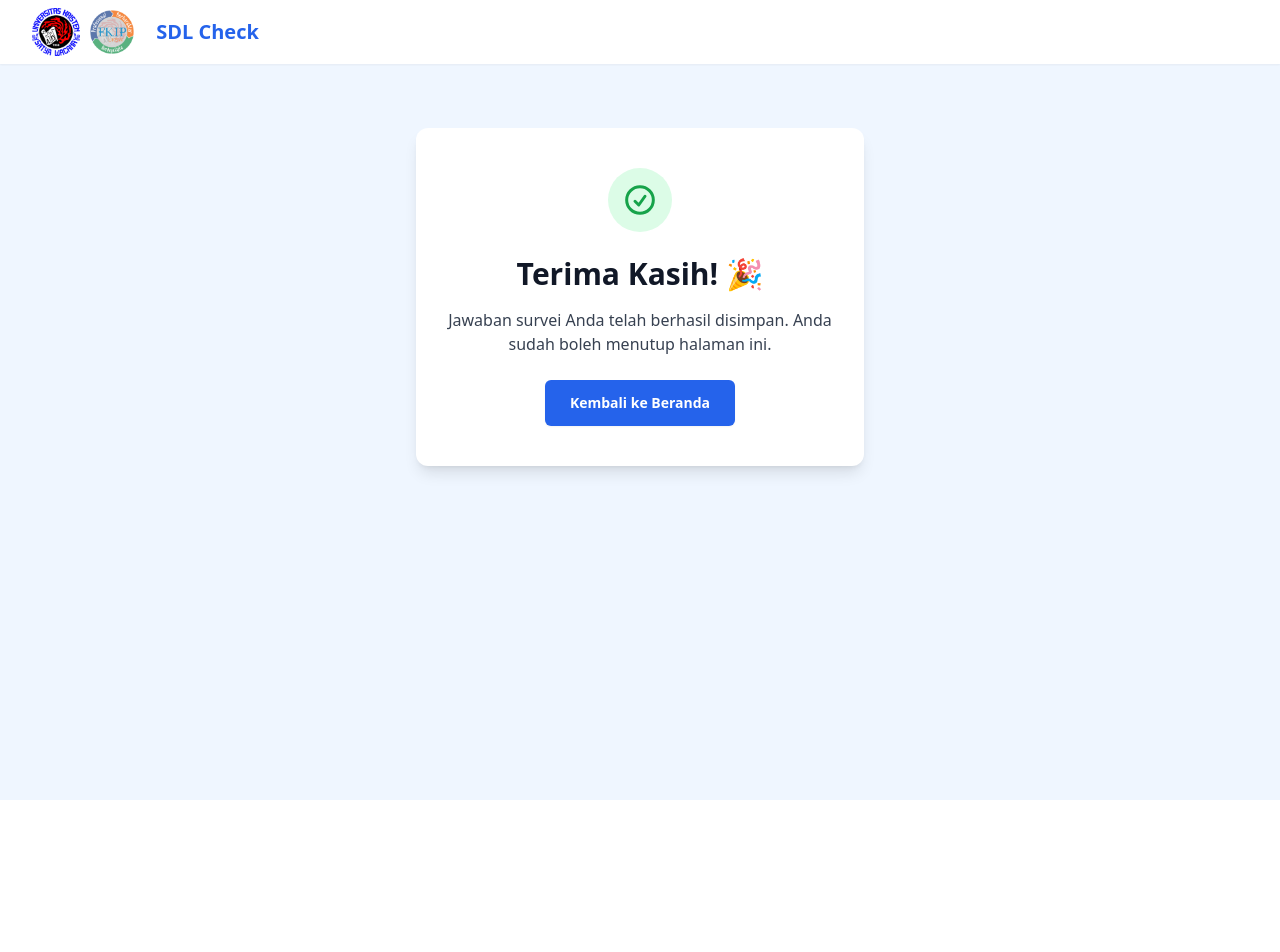
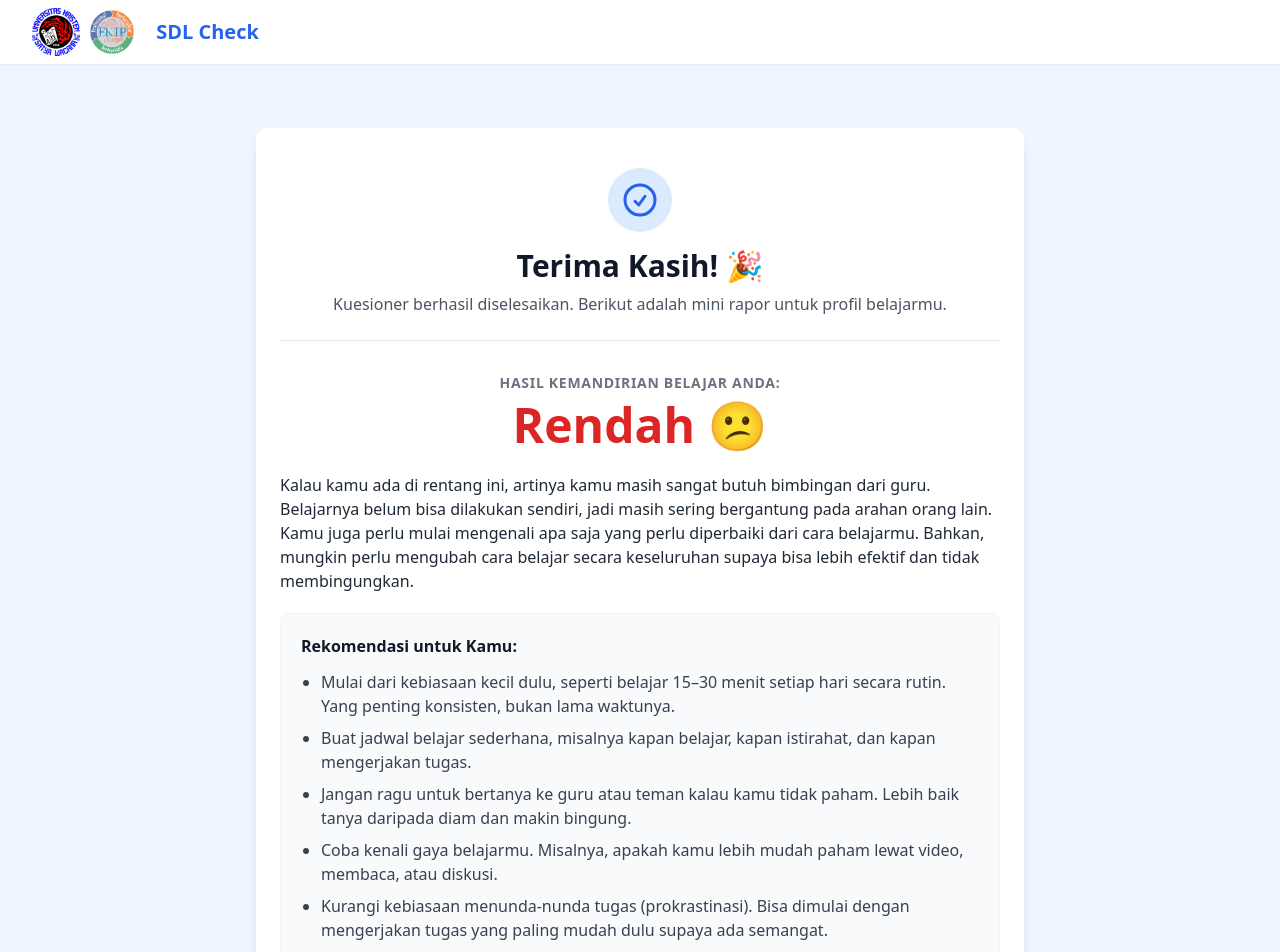
Before and after one commit to Juann-E/Angket, a React (Vite) app in the folder Frontend/: page /survey/selesai in a window 1280 px wide. Shown: the top 952 px of the page. Before the commit the page ends 800 px from the top, so only its background shows below. Built offline with nearby package versions, Linux system fonts and the light colour scheme; no server answers.

Commit message:
feat: perbarui UI halaman rapor dinamis selesai survei & data payload backend

```diff
--- a/Frontend/src/pages/participant/IsiSurvey.jsx
+++ b/Frontend/src/pages/participant/IsiSurvey.jsx
@@ -154,9 +154,9 @@ const IsiSurvey = () => {
     try {
       setSubmittingFinish(true);
       setError('');
-      await axiosClient.post('/pengaturan/code_management/finish', { code });
+      const response = await axiosClient.post('/pengaturan/code_management/finish', { code });
       localStorage.removeItem('survey_pin');
-      navigate('/survey/selesai');
+      navigate('/survey/selesai', { state: { hasilSurvei: response.data } });
     } catch (err) {
       setError(
         err.response?.data?.message ||
--- a/Frontend/src/pages/participant/SurveySelesai.jsx
+++ b/Frontend/src/pages/participant/SurveySelesai.jsx
@@ -1,9 +1,63 @@
 import React from 'react';
-import { useNavigate } from 'react-router-dom';
+import { useNavigate, useLocation } from 'react-router-dom';
 import Navbar from '../../components/common/Navbar';
+
+// Dictionary Kategori Data
+const KATEGORI_DATA = {
+  Low: {
+    label: "Rendah 😕",
+    colorClass: "text-red-600",
+    penjelasan: "Kalau kamu ada di rentang ini, artinya kamu masih sangat butuh bimbingan dari guru. Belajarnya belum bisa dilakukan sendiri, jadi masih sering bergantung pada arahan orang lain. Kamu juga perlu mulai mengenali apa saja yang perlu diperbaiki dari cara belajarmu. Bahkan, mungkin perlu mengubah cara belajar secara keseluruhan supaya bisa lebih efektif dan tidak membingungkan.",
+    rekomendasi: [
+      "Mulai dari kebiasaan kecil dulu, seperti belajar 15–30 menit setiap hari secara rutin. Yang penting konsisten, bukan lama waktunya.",
+      "Buat jadwal belajar sederhana, misalnya kapan belajar, kapan istirahat, dan kapan mengerjakan tugas.",
+      "Jangan ragu untuk bertanya ke guru atau teman kalau kamu tidak paham. Lebih baik tanya daripada diam dan makin bingung.",
+      "Coba kenali gaya belajarmu. Misalnya, apakah kamu lebih mudah paham lewat video, membaca, atau diskusi.",
+      "Kurangi kebiasaan menunda-nunda tugas (prokrastinasi). Bisa dimulai dengan mengerjakan tugas yang paling mudah dulu supaya ada semangat.",
+      "Lingkungan belajar juga penting—coba cari tempat yang nyaman dan minim gangguan (misalnya jauh dari HP saat belajar).",
+      "Fokus dulu ke tujuan kecil, seperti memahami satu materi dalam satu waktu, jangan langsung semuanya."
+    ],
+    kesimpulan: "👉 Intinya: bangun dulu kebiasaan belajar dan rasa tanggung jawab terhadap belajar."
+  },
+  Moderate: {
+    label: "Sedang 🙂",
+    colorClass: "text-orange-500",
+    penjelasan: "Di tahap ini, kamu sudah mulai menuju menjadi pembelajar mandiri, tapi masih dalam proses. Artinya, kamu sudah punya usaha untuk belajar sendiri, tapi tetap perlu bantuan guru di beberapa bagian. Yang penting sekarang adalah kamu mulai mengenali kekuranganmu, mengevaluasi cara belajarmu, dan mencoba strategi belajar yang lebih cocok buat kamu, dengan bimbingan jika diperlukan.",
+    rekomendasi: [
+      "Mulai biasakan belajar tanpa harus disuruh. Tanamkan mindset bahwa belajar itu kebutuhanmu, bukan hanya kewajiban dari guru.",
+      "Evaluasi cara belajarmu: apakah sudah efektif? Kalau belum, coba ubah strategi, misalnya dengan membuat rangkuman, mind map, atau latihan soal.",
+      "Buat target belajar yang lebih jelas, misalnya target harian atau mingguan supaya kamu punya arah.",
+      "Latih diri untuk menyelesaikan tugas tepat waktu tanpa harus diingatkan.",
+      "Saat menemui kesulitan, coba selesaikan sendiri dulu. Kalau benar-benar tidak bisa, baru minta bantuan.",
+      "Mulai belajar mengatur waktu dengan baik antara belajar, istirahat, dan aktivitas lain.",
+      "Tingkatkan fokus saat belajar, misalnya dengan mengurangi distraksi seperti media sosial."
+    ],
+    kesimpulan: "👉 Intinya: tingkatkan konsistensi, tanggung jawab, dan kepercayaan diri dalam belajar mandiri."
+  },
+  High: {
+    label: "Tinggi 😎",
+    colorClass: "text-green-600",
+    penjelasan: "Kalau kamu ada di level ini, keren! Kamu sudah termasuk pembelajar yang mandiri dan efektif. Kamu sudah tahu bagaimana cara belajar yang cocok untuk dirimu sendiri dan bisa mengatur proses belajarmu dengan baik. Tantangannya sekarang adalah mempertahankan kebiasaan baik ini, terus mengembangkan kemampuan, dan menemukan cara supaya belajarmu makin maksimal.",
+    rekomendasi: [
+      "Pertahankan kebiasaan belajar yang sudah kamu punya, seperti disiplin waktu dan tanggung jawab terhadap tugas.",
+      "Tantang diri dengan hal yang lebih tinggi, misalnya mencoba soal yang lebih sulit atau mencari materi tambahan di luar pelajaran sekolah.",
+      "Jangan cepat puas—terus evaluasi cara belajarmu supaya bisa makin efektif.",
+      "Kamu juga bisa membantu teman yang kesulitan. Selain membantu orang lain, ini juga bikin pemahamanmu makin kuat.",
+      "Kembangkan keterampilan lain, seperti berpikir kritis, problem solving, dan manajemen waktu.",
+      "Coba mulai belajar secara mandiri tanpa bergantung pada guru, misalnya mencari sumber belajar sendiri (buku, internet, video edukasi).",
+      "Tetap jaga keseimbangan antara belajar dan istirahat supaya tidak burnout."
+    ],
+    kesimpulan: "👉 Intinya: pertahankan, kembangkan, dan jadikan dirimu pembelajar yang terus berkembang."
+  }
+};
 
 const SurveySelesai = () => {
   const navigate = useNavigate();
+  const location = useLocation();
+
+  const hasilSurvei = location.state?.hasilSurvei;
+  const levelScor = hasilSurvei?.level_sdness || 'Low';
+  const dataKategori = KATEGORI_DATA[levelScor] || KATEGORI_DATA['Low'];
 
   const handleBackToHome = () => {
     navigate('/', { replace: true });
@@ -13,44 +67,74 @@ const SurveySelesai = () => {
     <div className="min-h-screen bg-blue-50">
       <Navbar />
       <div className="flex items-center justify-center px-4 py-16">
-        <div className="bg-white rounded-xl shadow-lg px-6 py-10 max-w-md w-full text-center">
-          <div className="mx-auto mb-6 flex h-16 w-16 items-center justify-center rounded-full bg-green-100">
+        <div className="bg-white rounded-xl shadow-lg px-6 py-10 max-w-3xl w-full text-left">
+
+          <div className="text-center mb-8 border-b pb-6">
+            <div className="mx-auto mb-4 flex h-16 w-16 items-center justify-center rounded-full bg-blue-100">
               <svg
-              className="h-10 w-10 text-green-600"
+                className="h-10 w-10 text-blue-600"
                 viewBox="0 0 24 24"
                 fill="none"
                 xmlns="http://www.w3.org/2000/svg"
               >
                 <path
-                d="M9 12.75L11.25 15 15 9.75"
+                  d="M9 12.75L11.25 15 15 9.75M21 12C21 16.9706 16.9706 21 12 21C7.02944 21 3 16.9706 3 12C3 7.02944 7.02944 3 12 3C16.9706 3 21 7.02944 21 12Z"
                   stroke="currentColor"
                   strokeWidth="1.8"
                   strokeLinecap="round"
                   strokeLinejoin="round"
                 />
-              <circle
-                cx="12"
-                cy="12"
-                r="8"
-                stroke="currentColor"
-                strokeWidth="1.8"
-              />
               </svg>
             </div>
-          <h1 className="text-2xl sm:text-3xl font-bold text-gray-900 mb-4">
+            <h1 className="text-2xl sm:text-3xl font-bold text-gray-900 mb-2">
               Terima Kasih! 🎉
             </h1>
-          <p className="text-sm sm:text-base text-gray-700 mb-6">
-            Jawaban survei Anda telah berhasil disimpan. Anda sudah boleh
-            menutup halaman ini.
+            <p className="text-sm sm:text-base text-gray-600">
+              Kuesioner berhasil diselesaikan. Berikut adalah mini rapor untuk profil belajarmu.
             </p>
+          </div>
+
+          <div className="mb-6 space-y-5">
+            <div className="flex flex-col items-center justify-center text-center w-full my-6">
+              <p className="text-sm font-bold text-gray-500 tracking-wider mb-2 uppercase">Hasil Kemandirian Belajar Anda:</p>
+              <div className={`text-4xl sm:text-5xl font-extrabold ${dataKategori.colorClass}`}>
+                {dataKategori.label}
+              </div>
+              {hasilSurvei?.total_skor && (
+                <p className="text-lg font-medium text-gray-700 mt-2">
+                  Total Skor Anda: <span className="text-blue-600 font-bold">{hasilSurvei.total_skor}</span>
+                </p>
+              )}
+            </div>
+
+            <p className="text-gray-800 leading-relaxed text-sm sm:text-base">
+              {dataKategori.penjelasan}
+            </p>
+
+            <div className="bg-gray-50 p-5 rounded-lg border border-gray-100 mt-6 mb-2">
+              <h3 className="font-semibold text-gray-900 mb-3">Rekomendasi untuk Kamu:</h3>
+              <ul className="list-disc pl-5 space-y-2 text-sm sm:text-base text-gray-700">
+                {dataKategori.rekomendasi.map((rek, idx) => (
+                  <li key={idx}>{rek}</li>
+                ))}
+              </ul>
+            </div>
+
+            <p className="font-bold text-gray-900 mt-4 text-sm sm:text-base">
+              {dataKategori.kesimpulan}
+            </p>
+          </div>
+
+          <div className="mt-8">
             <button
               type="button"
               onClick={handleBackToHome}
-            className="inline-flex justify-center items-center px-6 py-3 rounded-md text-sm font-semibold shadow-sm border border-transparent text-white bg-blue-600 hover:bg-blue-700 focus:outline-none focus:ring-2 focus:ring-offset-2 focus:ring-blue-500"
+              className="w-full inline-flex justify-center items-center px-6 py-3 rounded-md text-base font-semibold shadow-sm text-white bg-blue-600 hover:bg-blue-700 transition"
             >
               Kembali ke Beranda
             </button>
+          </div>
+
         </div>
       </div>
     </div>
```
Also changed, not shown: 1 other file (tests, documents, lock files or other folders). Lines whose indentation alone changed are shown as unchanged.
